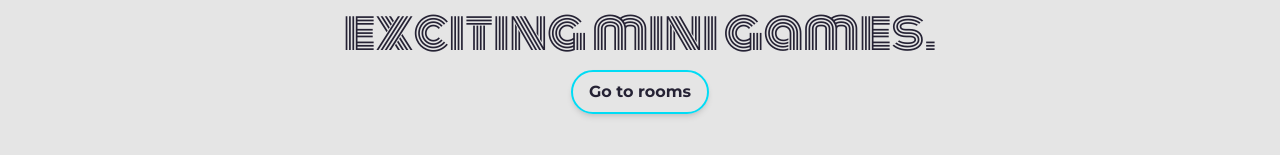
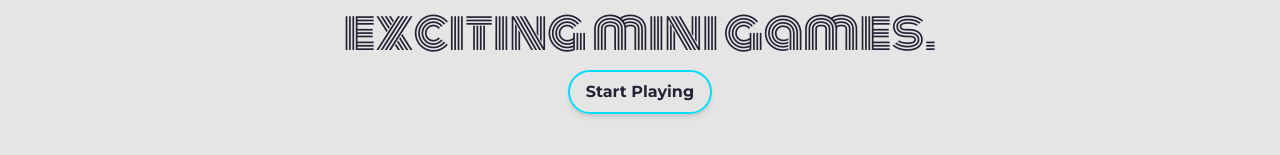
Before and after one commit to yosoypollito/games.hub, a Next.js app: page / in a window 1280 px wide. Shown: the part 393-548 px from the top of the page. Built offline with nearby package versions, Linux system fonts and the light colour scheme.

Commit message:
style: Go to rooms text now is Start Playing

```diff
--- a/src/app/rooms/components/GoToRooms.tsx
+++ b/src/app/rooms/components/GoToRooms.tsx
@@ -7,7 +7,7 @@ export default function GoToRooms() {
       hover:scale-105 hover:text-light-blue dark:border-red dark:text-white dark:hover:text-red"
       href="/rooms/"
     >
-      Go to rooms
+      Start Playing
     </Link>
   );
 }
```
